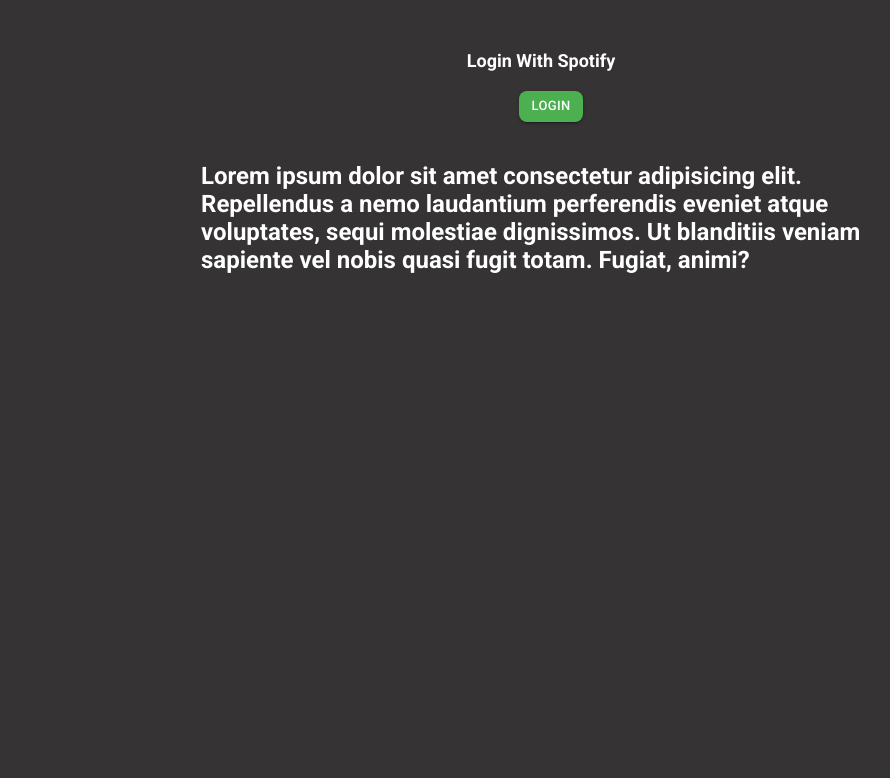
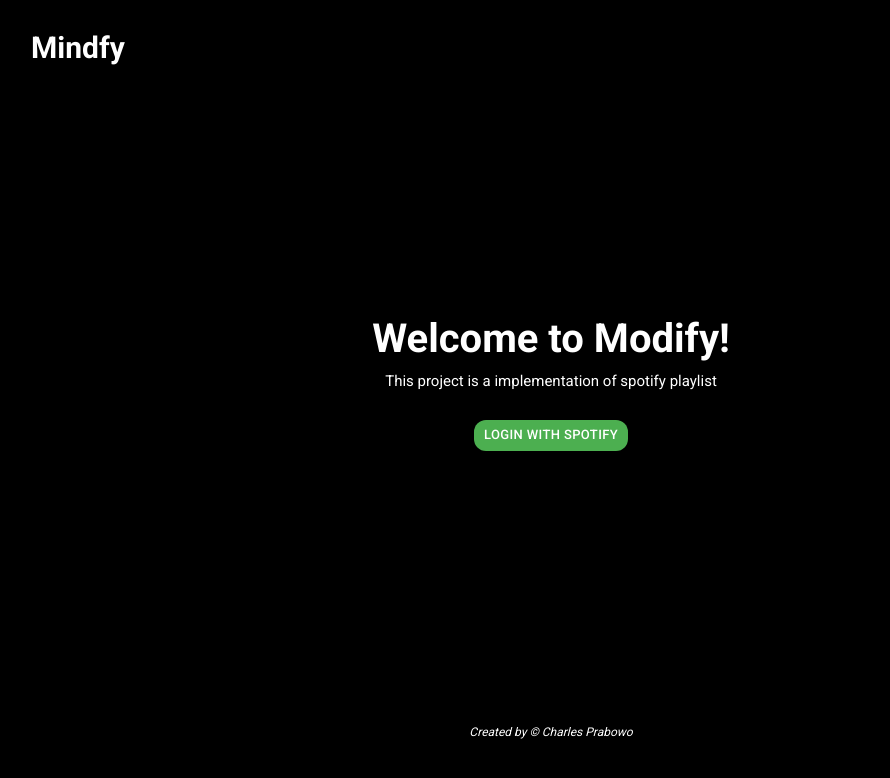
Before and after one commit to mind-meister/Homework-GG, a React (Create React App) app: page / in a window 1280 px wide. Shown: the top 778 px of the page, without its empty margins (89-979 px from the left). Built offline with nearby package versions, Linux system fonts and the light colour scheme.

Commit message:
edit auth deploy

```diff
--- a/src/Mindfy/Data/Auth/auth.tsx
+++ b/src/Mindfy/Data/Auth/auth.tsx
@@ -11,7 +11,7 @@
       SPOTIFY_AUTH_URL: 'https://accounts.spotify.com/authorize',
       SPOTIFY_SCOPE: 'playlist-modify-private',
       RESPONSE_TYPE: 'token',
-      REDIRECT_URI: 'http://localhost:3000',
+      REDIRECT_URI: process.env.REACT_APP_REDIRECT_URI || process.env.VERCEL_URL as string,
   };
 
 // var client_id = process.env.REACT_APP_SPOTIFY_ID;
--- a/src/Mindfy/Data/components/Login/Login.css
+++ b/src/Mindfy/Data/components/Login/Login.css
@@ -1,27 +1,50 @@
 .nav-login{
     padding: 20px;
-    text-align: center;
     margin: 0 auto;
   }
-.login-container {
+.container-nav {
     padding-top: 10px;
     color: white;
   }
 
-.login-container h2 {
+.container-nav h2 {
    padding-right: 20px;
-   text-align: center;
-   margin-top: 20px;
    padding-bottom: 20px;
+   font-size: 30px;
+   padding-left: 100px;
+}
+
+.container-login{
+  margin: 0 auto;
+  text-align: center;
+  margin-top: 200px;
+  width: auto;
+  height: 400px;
+}
+
+.container-login h2{
+  font-size: 40px;
+  padding-top: 10px;
+  color: white;
+  text-align: center;
+}
+
+.container-login p{
+  font-size: 15px;
+  padding-bottom: 30px;
+  padding-top: 10px;
+  color: white;
+  text-align: center;
 }
 
 .container-isi{
   color: white;
-  width: 700px;
-  height: 500px;
   margin: 0 auto;
+  text-align: center;
 }
 
-.container-isi h1{
-  padding-top: 20px;
+.container-isi p{
+  margin-top: 20px;
+  font-size: 12px;
+  font-style: italic;
 }
--- a/src/Mindfy/Data/components/Login/Login.tsx
+++ b/src/Mindfy/Data/components/Login/Login.tsx
@@ -44,16 +44,22 @@
   return (
     <>
       <nav className='nav-login'>
-        <div className='login-container'>
-          <h2>Login With Spotify</h2>
-          <Button size='small' sx={{ width: 'auto', textAlign: 'center', borderRadius:2 , background:'#4caf50' }} type='submit' variant='contained' className='login' href={getSpotifykAuthorize()}>
-            Login
-          </Button>
+        <div className='container-nav'>
+          <h2>Mindfy</h2>
         </div>
         </nav>
 
+        <div className='container-login'>
+          <h2>Welcome to Modify!</h2>
+          <p>This project is a implementation of spotify playlist</p>
+          <Button className='button-login' size='small' sx={{ width: 'auto', textAlign: 'center', borderRadius:3 , background:'#4caf50' }} type='submit' variant='contained' href={getSpotifykAuthorize()}>
+            Login With Spotify
+          </Button>
+
+        </div>
+
         <div className='container-isi'>
-          <h1>Lorem ipsum dolor sit amet consectetur adipisicing elit. Repellendus a nemo laudantium perferendis eveniet atque voluptates, sequi molestiae dignissimos. Ut blanditiis veniam sapiente vel nobis quasi fugit totam. Fugiat, animi?</h1>
+          <p>Created by © Charles Prabowo</p>
         </div>
     </>
   );
--- a/src/Mindfy/Data/index.css
+++ b/src/Mindfy/Data/index.css
@@ -1,5 +1,5 @@
 body{
-  background-color: rgb(53, 51, 51);
+  background-color: rgb(0, 0, 0);
   font-size: 12px;
 }
 .tombol-search {
```
Also changed, not shown: 1 other file (tests, documents, lock files or other folders).
